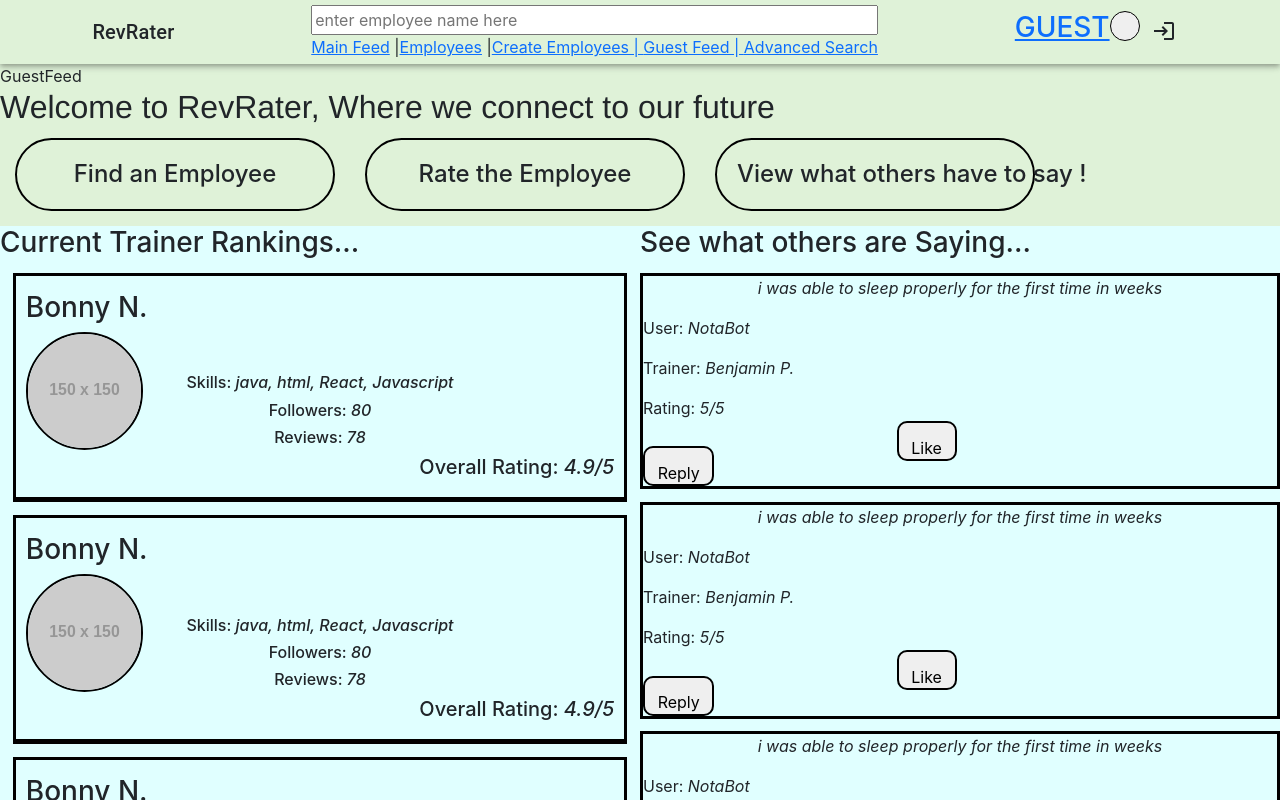
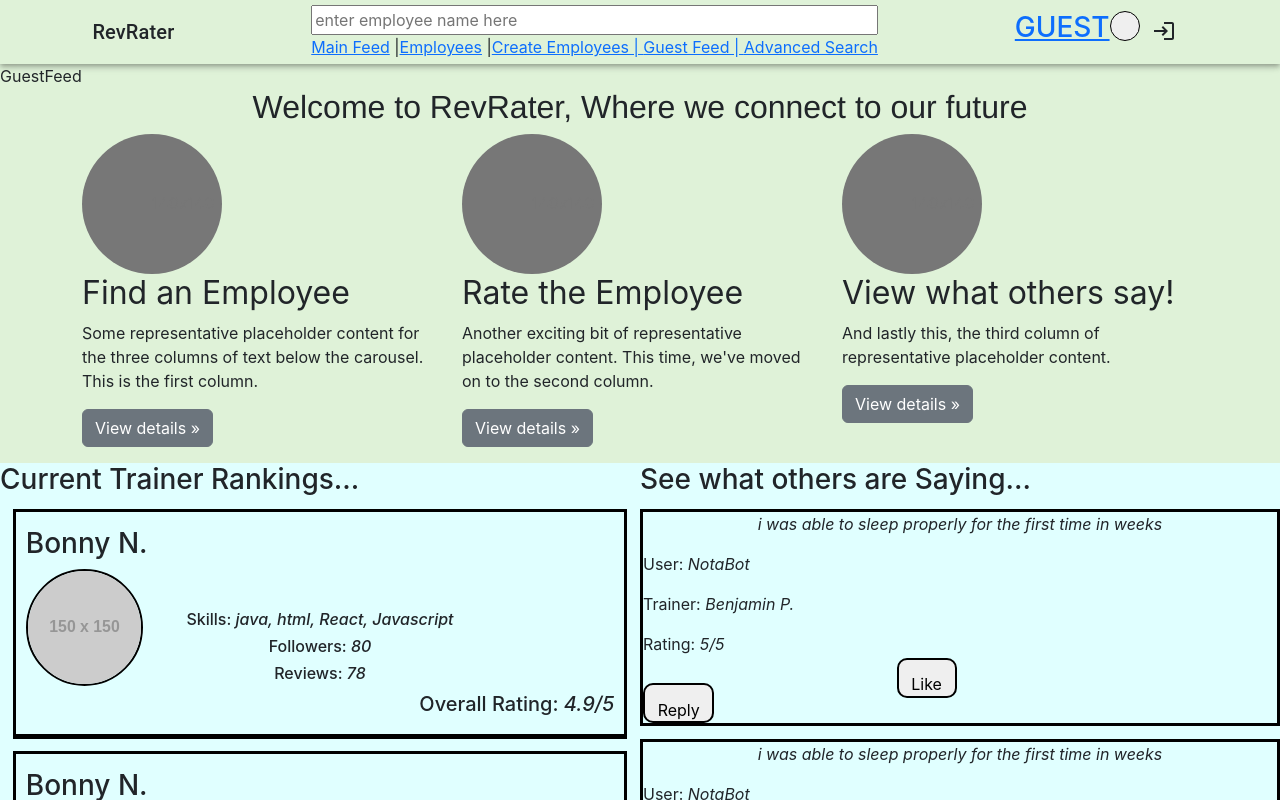
Before and after one commit to mdsayeed133/RevProject-3, a React (Create React App) app in the folder social-media-react-dev/: page /guest in a window 1280 px wide. Shown: the top 800 px of the page. Built offline with nearby package versions, Linux system fonts and the light colour scheme.

Commit message:
small changes to guestfeed

```diff
--- a/social-media-react-dev/src/components/Followers/Following.css
+++ b/social-media-react-dev/src/components/Followers/Following.css
@@ -13,6 +13,7 @@
     border-radius: 10px;
     border: 1px solid black;
     margin: 5px;
+    box-shadow: 1px 1px 1px gray;
 }
 
 .user-div {
--- a/social-media-react-dev/src/components/GuestFeed/GuestFeed.css
+++ b/social-media-react-dev/src/components/GuestFeed/GuestFeed.css
@@ -106,3 +106,7 @@
     margin-left: 40%;
     margin-top: -10%;
 }
+
+#myCarousel {
+    height: 500px;
+}
--- a/social-media-react-dev/src/components/GuestFeed/GuestFeed.tsx
+++ b/social-media-react-dev/src/components/GuestFeed/GuestFeed.tsx
@@ -15,18 +15,44 @@ const GuestFeed: React.FC<any> = (props: any) => {
     <>
       <Navbar />
       <div>GuestFeed</div>
+      {/* attempt at a guest carousel */}
+
+      {/* ======================================================== */}
       {/* fs: */}
       <div className="guest-feed">
-        <div className='summaryPart'>
+        {/* beginning of carousel */}
+        <div className="container marketing">
+        <h2 className='welcomegreeting text-center'>Welcome to RevRater, Where we connect to our future</h2>
+          <div className="row">
+            <div className="col-lg-4">
+              <svg className="bd-placeholder-img rounded-circle" width="140" height="140" xmlns="http://www.w3.org/2000/svg" role="img" aria-label="Placeholder: 140x140" preserveAspectRatio="xMidYMid slice" focusable="false"><title>Placeholder</title><rect width="100%" height="100%" fill="#777" /><text x="50%" y="50%" fill="#777" dy=".3em">140x140</text></svg>
+              <h2 className="fw-normal">Find an Employee</h2>
+              <p className="text-justify">Some representative placeholder content for the three columns of text below the carousel. This is the first column.</p>
+              <p><a className="btn btn-secondary" href="#">View details &raquo;</a></p>
+            </div>
+            <div className="col-lg-4">
+              <svg className="bd-placeholder-img rounded-circle" width="140" height="140" xmlns="http://www.w3.org/2000/svg" role="img" aria-label="Placeholder: 140x140" preserveAspectRatio="xMidYMid slice" focusable="false"><title>Placeholder</title><rect width="100%" height="100%" fill="#777" /><text x="50%" y="50%" fill="#777" dy=".3em">140x140</text></svg>
+              <h2 className="fw-normal">Rate the Employee</h2>
+              <p className="text-justify">Another exciting bit of representative placeholder content. This time, we've moved on to the second column.</p>
+              <p><a className="btn btn-secondary" href="#">View details &raquo;</a></p>
+            </div>
+            <div className="col-lg-4">
+              <svg className="bd-placeholder-img rounded-circle" width="140" height="140" xmlns="http://www.w3.org/2000/svg" role="img" aria-label="Placeholder: 140x140" preserveAspectRatio="xMidYMid slice" focusable="false"><title>Placeholder</title><rect width="100%" height="100%" fill="#777" /><text x="50%" y="50%" fill="#777" dy=".3em">140x140</text></svg>
+              <h2 className="fw-normal">View what others say!</h2>
+              <p className="text-justify">And lastly this, the third column of representative placeholder content.</p>
+              <p><a className="btn btn-secondary" href="#">View details &raquo;</a></p>
+            </div>
+          </div>
+        </div>
+
+        {/* <div className='summaryPart'>
           <h2 className='welcomegreeting'>Welcome to RevRater, Where we connect to our future</h2>
           <div className='tagline_comment'>
             <h4 className='tagline'>Find an Employee</h4>
             <h4 className='tagline'>Rate the Employee </h4>
             <h4 className='tagline'>View what others have to say !</h4>
           </div>
-        </div>
-
-
+        </div> */}
 
         <div className='TrainerRanking_Container' >
           <div className='trainerRanking'>
--- a/social-media-react-dev/src/components/post-feed/Post.tsx
+++ b/social-media-react-dev/src/components/post-feed/Post.tsx
@@ -53,7 +53,7 @@ const Post: React.FC<any> = (props: any) => {
                     {/* edit feature */}
                     {showEditForm && (
                         <form className="edit-form">
-                            <textarea className='edit-textarea' placeholder="Edit your post" name="edit"></textarea>
+                            <textarea className='edit-textarea' placeholder="Edit your post *should load text*" name="edit"></textarea>
                             <br />
                             <div style={{ display: 'flex', justifyContent: 'center' }}>
                                 <button className='submit_form' type="submit">Submit</button>
--- a/social-media-react-dev/src/components/post-feed/PostFeed.tsx
+++ b/social-media-react-dev/src/components/post-feed/PostFeed.tsx
@@ -100,7 +100,7 @@ export const PostFeed:React.FC<any> = (props:any) => {
                     </div>
                     <div className="col-md-7">
                         <div className="post-feed-content">
-                            <h3>Display information here</h3>
+                            <h3>Posts</h3>
                             <Post />
                             <Post />
                             <Post />
```
Also changed, not shown: social-media-react-dev/notes.txt, social-media-react-dev/public/likes.jpg (added).
